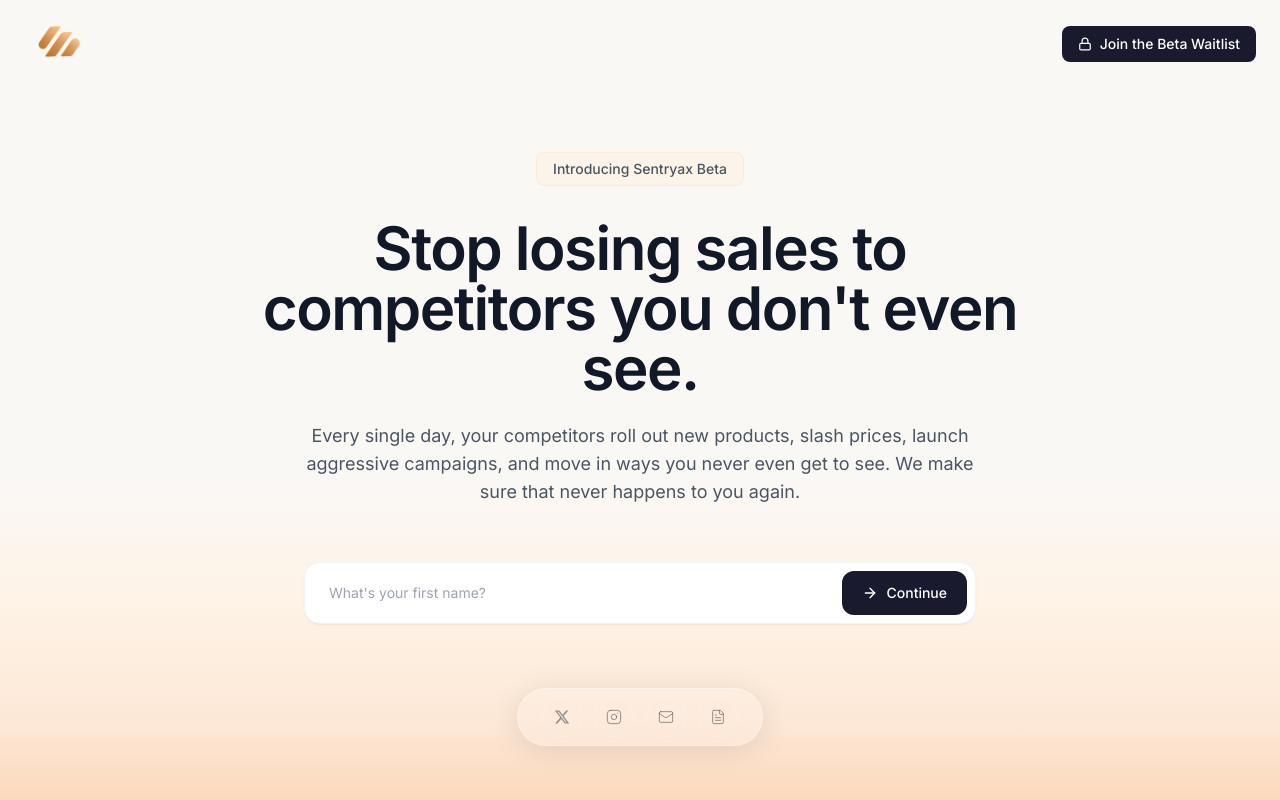
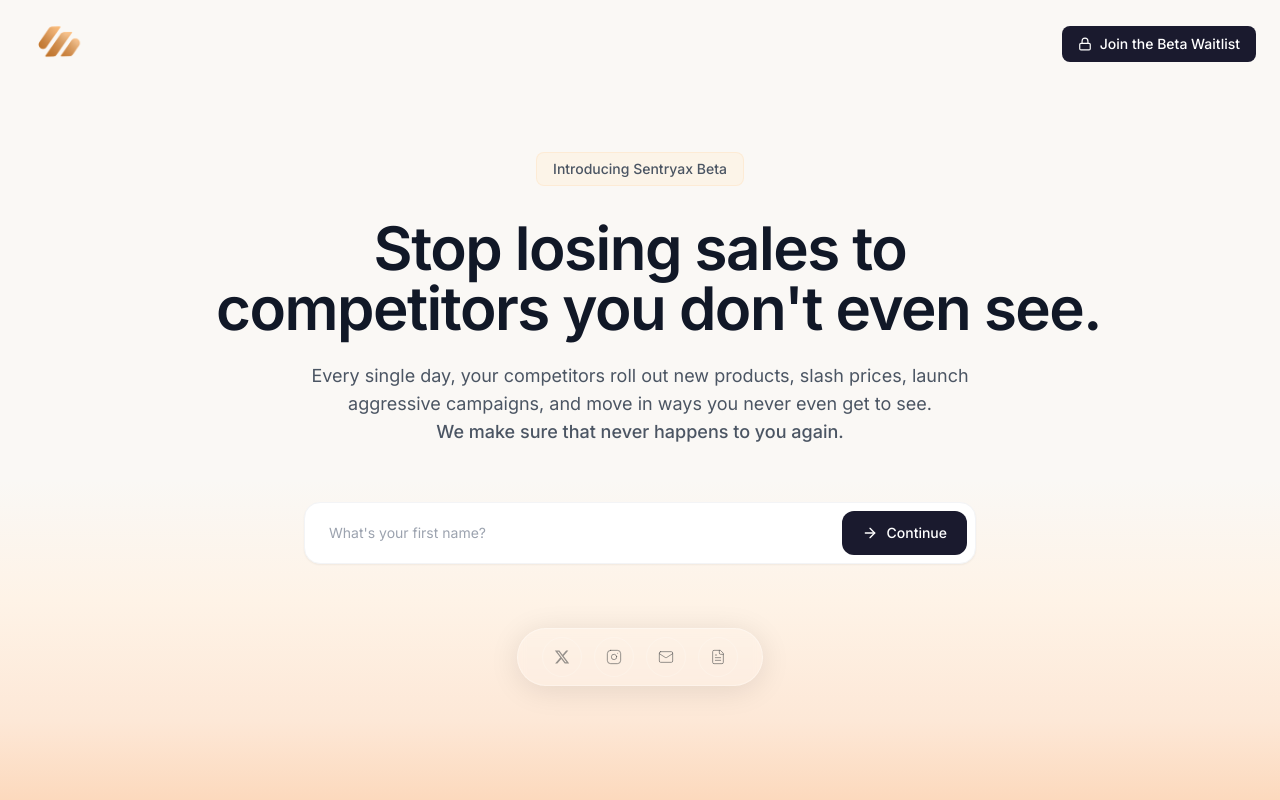
Before and after one commit to Kukazu321/Sentryax, a Next.js app in the folder apps/web/: page / in a window 1280 px wide. Built offline with nearby package versions, Linux system fonts and the light colour scheme.

Commit message:
Force line breaks: title 2 lines + subtitle last line standalone

```diff
--- a/apps/web/src/components/marketing/hero.tsx
+++ b/apps/web/src/components/marketing/hero.tsx
@@ -12,13 +12,16 @@ export function Hero() {
 
         {/* Heading */}
         <h1 className="text-2xl sm:text-4xl md:text-5xl lg:text-6xl font-semibold text-gray-900 leading-[1.15] sm:leading-tight tracking-tight">
-          Stop losing sales to competitors you don&apos;t even see.
+          Stop losing sales to
+          <br />
+          <span className="whitespace-nowrap">competitors you don&apos;t even see.</span>
         </h1>
 
         {/* Subheading */}
         <p className="mt-3 sm:mt-6 text-sm sm:text-lg text-gray-600 max-w-2xl mx-auto leading-relaxed px-2 sm:px-0">
           Every single day, your competitors roll out new products, slash prices, launch aggressive campaigns, and move in ways you never even get to see.
-           We make sure that never happens to you again.
+          <br />
+          <span className="font-medium">We make sure that never happens to you again.</span>
         </p>
 
       </div>
```
